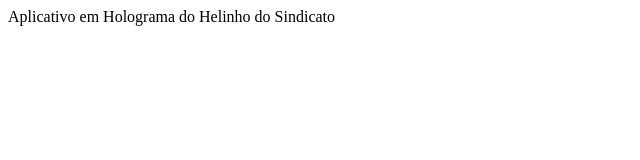
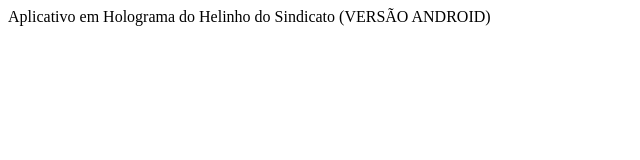
Before and after one commit to Tedesqui/androidapp, a plain HTML site: page index.html in a window 1280 px wide. Shown: the whole page, without its empty margins (0-640 px from the left). Drawn offline with Linux system fonts and the light colour scheme.

Commit message:
Update index.html

```diff
--- a/index.html
+++ b/index.html
@@ -4,6 +4,6 @@
 		<meta http-equiv= content="refresh" "0;https://helinhodosindicato36123.blogspot.com/2024/09/aplicativo-android-do-helinho-do.html">
 	</head>
 	<body>
-		Aplicativo em Holograma do Helinho do Sindicato
+		Aplicativo em Holograma do Helinho do Sindicato (VERSÃO ANDROID)
 	</body>
 </html>
```
